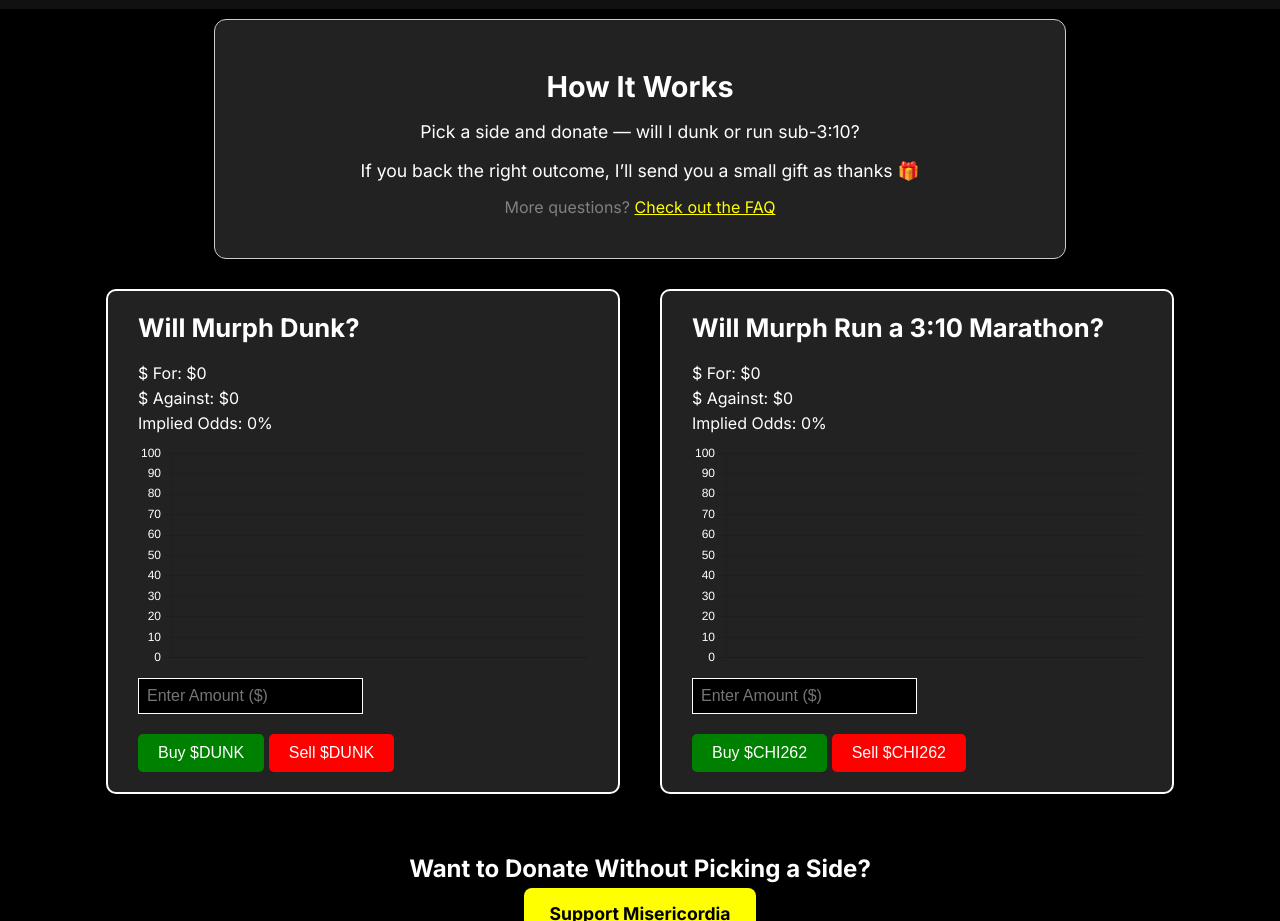
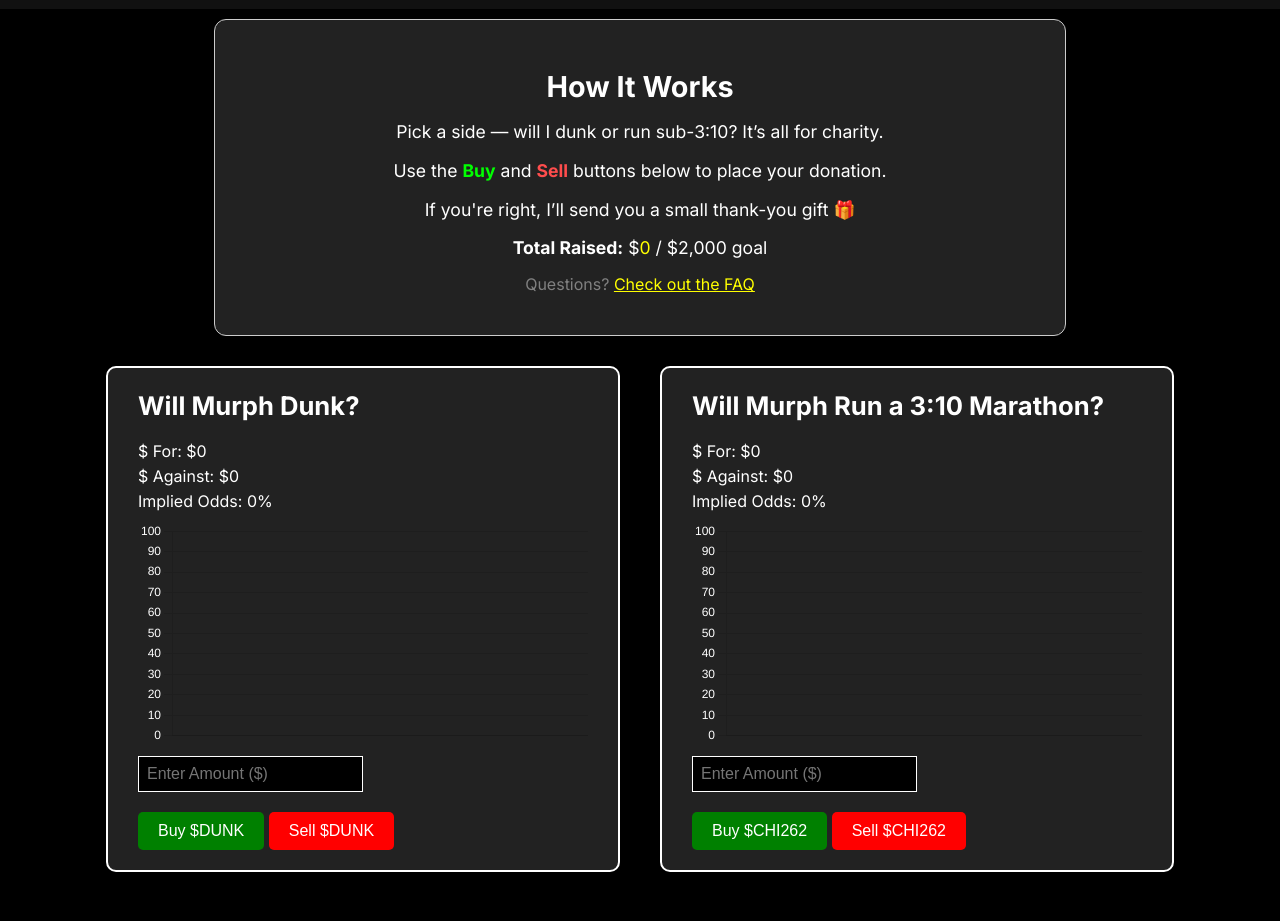
Before and after one commit to dmurph77/murphdunks, a website: page index.html in a window 1280 px wide. Shown: the part 860-1781 px from the top of the page. Drawn offline with nearby package versions, Linux system fonts and the light colour scheme; no server answers.

Commit message:
Clean up home page pt 2

```diff
--- a/index.html
+++ b/index.html
@@ -62,14 +62,25 @@
 <section style="display: flex; justify-content: center; margin-bottom: 30px;">
   <div style="background-color: #222; color: white; padding: 25px; border: 1px solid #ccc; border-radius: 12px; max-width: 800px; width: 100%; text-align: center;">
     <h2 style="font-size: 1.8rem; margin-bottom: 10px;">How It Works</h2>
+
     <p style="font-size: 1.1rem; margin-bottom: 10px;">
-      Pick a side and donate — will I dunk or run sub-3:10?
+      Pick a side — will I dunk or run sub-3:10? It’s all for charity.
     </p>
+
     <p style="font-size: 1.1rem; margin-bottom: 10px;">
-      If you back the right outcome, I’ll send you a small gift as thanks 🎁
+      Use the <strong style="color: #00ff00;">Buy</strong> and <strong style="color: #ff4d4d;">Sell</strong> buttons below to place your donation.
     </p>
+
+    <p style="font-size: 1.1rem; margin-bottom: 10px;">
+      If you're right, I’ll send you a small thank-you gift 🎁
+    </p>
+
+    <p style="font-size: 1.1rem; margin-bottom: 10px;">
+      <strong>Total Raised:</strong> $<span id="totalBetsDisplay" style="color: yellow;">0</span> / $2,000 goal
+    </p>
+
     <p style="font-size: 1rem; color: gray;">
-      More questions? <a href="faq.html" style="color: yellow; text-decoration: underline;">Check out the FAQ</a>
+      Questions? <a href="faq.html" style="color: yellow; text-decoration: underline;">Check out the FAQ</a>
     </p>
   </div>
 </section>
@@ -201,6 +212,7 @@ const apiBase = isLocal ? 'http://localhost:5000' : '';
         document.getElementById('marathonOdds').innerText = (stats.marathon.impliedOdds * 100).toFixed(1) + '%';
 
         animateValue('totalBets', Number(document.getElementById('totalBets').innerText), stats.totalBets);
+        animateValue('totalBetsDisplay', Number(document.getElementById('totalBetsDisplay').innerText), stats.totalBets);
       }
     } catch (error) {
       console.error('Error loading stats:', error);
```
